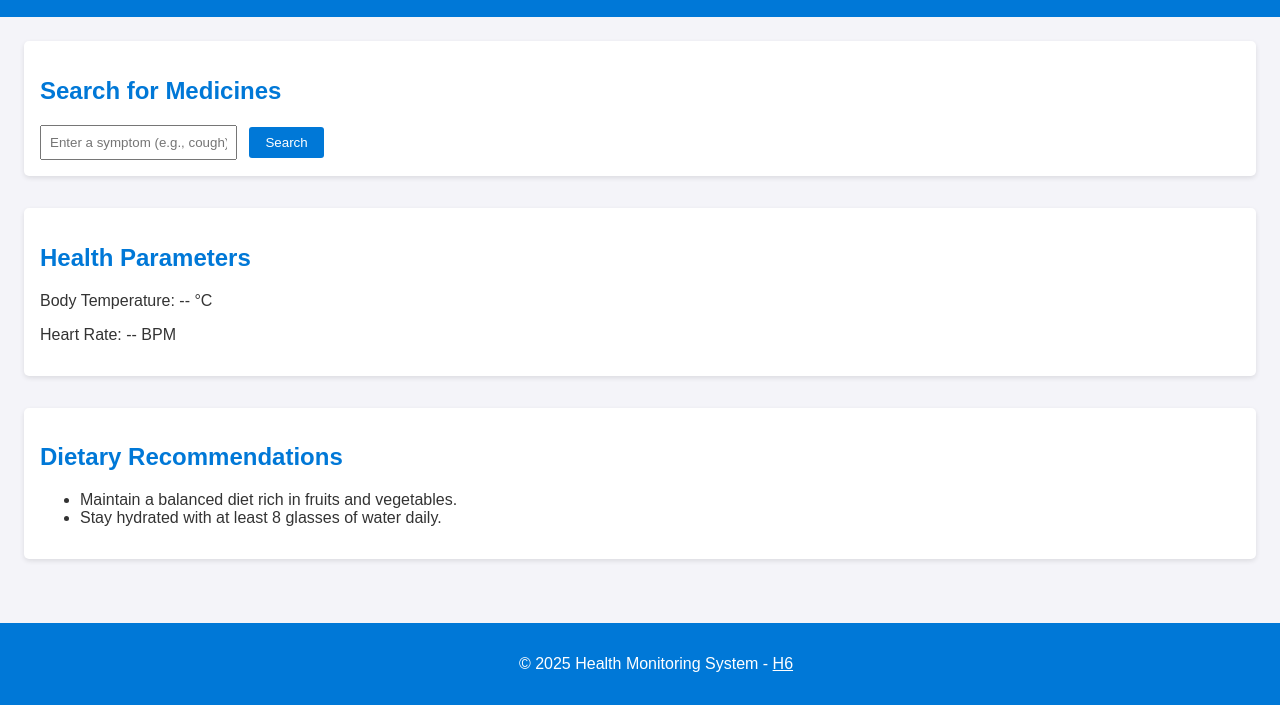
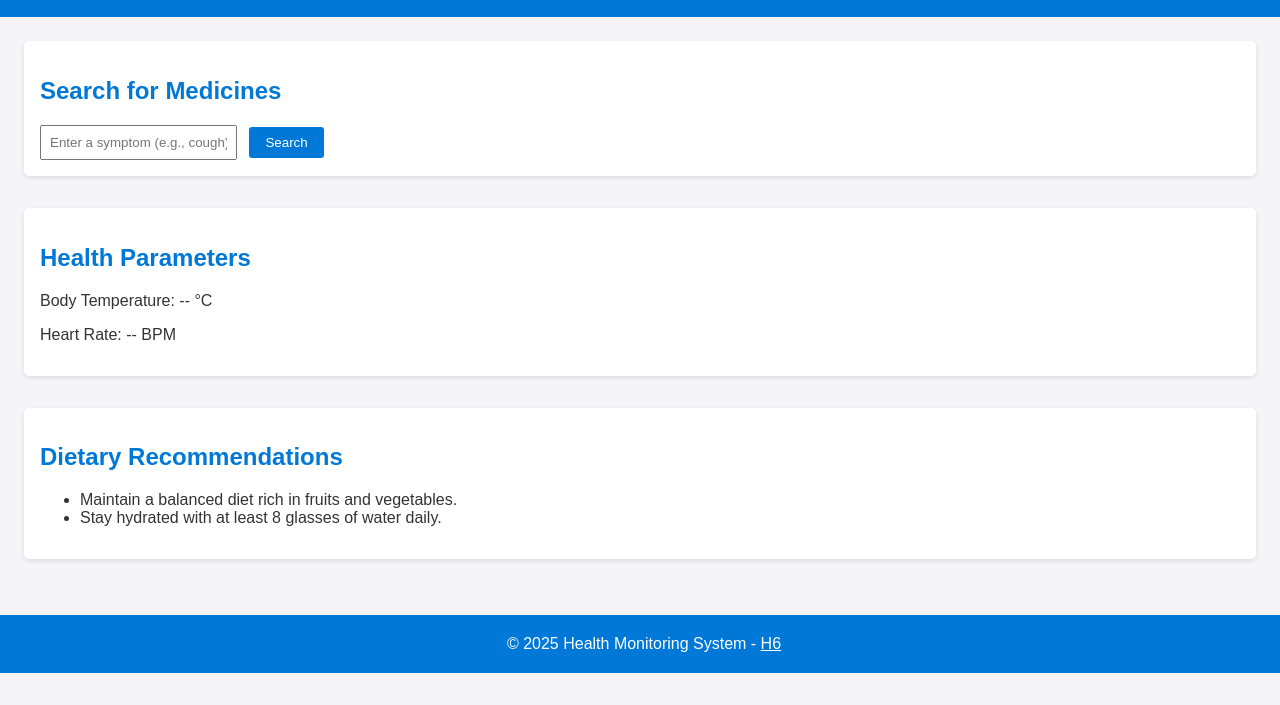
Before and after one commit to Khasimm06/HealthMonitoringSystem, a plain HTML site: page index.html in a window 1280 px wide. Shown: the part 95-800 px from the top of the page. Drawn offline with Linux system fonts and the light colour scheme; no server answers.

Commit message:
Update style.css

```diff
--- a/style.css
+++ b/style.css
@@ -50,13 +50,13 @@ body {
 
 footer {
   text-align: center;
-    padding: 1rem;
+  padding: 0.25rem;
   background: #0078d7;
   color: white;
-    position: fixed;
-    bottom: 0;
   width: 100%;
+  margin-top: auto;  /* Pushes the footer to the bottom */
 }
- footer a{
+
+footer a {
   color: rgb(255, 255, 255);
 }
```
Lines whose indentation alone changed are shown as unchanged.
